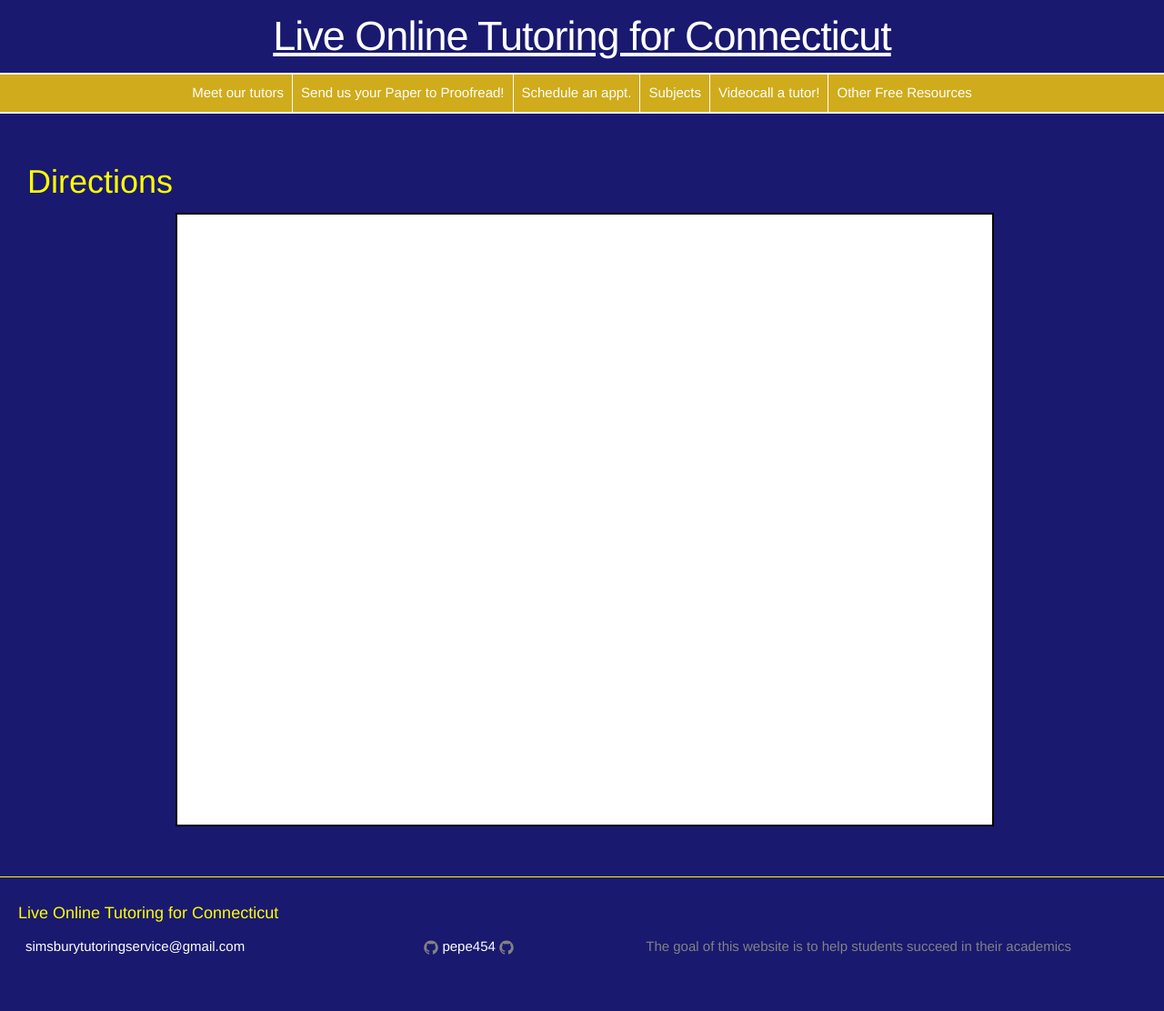
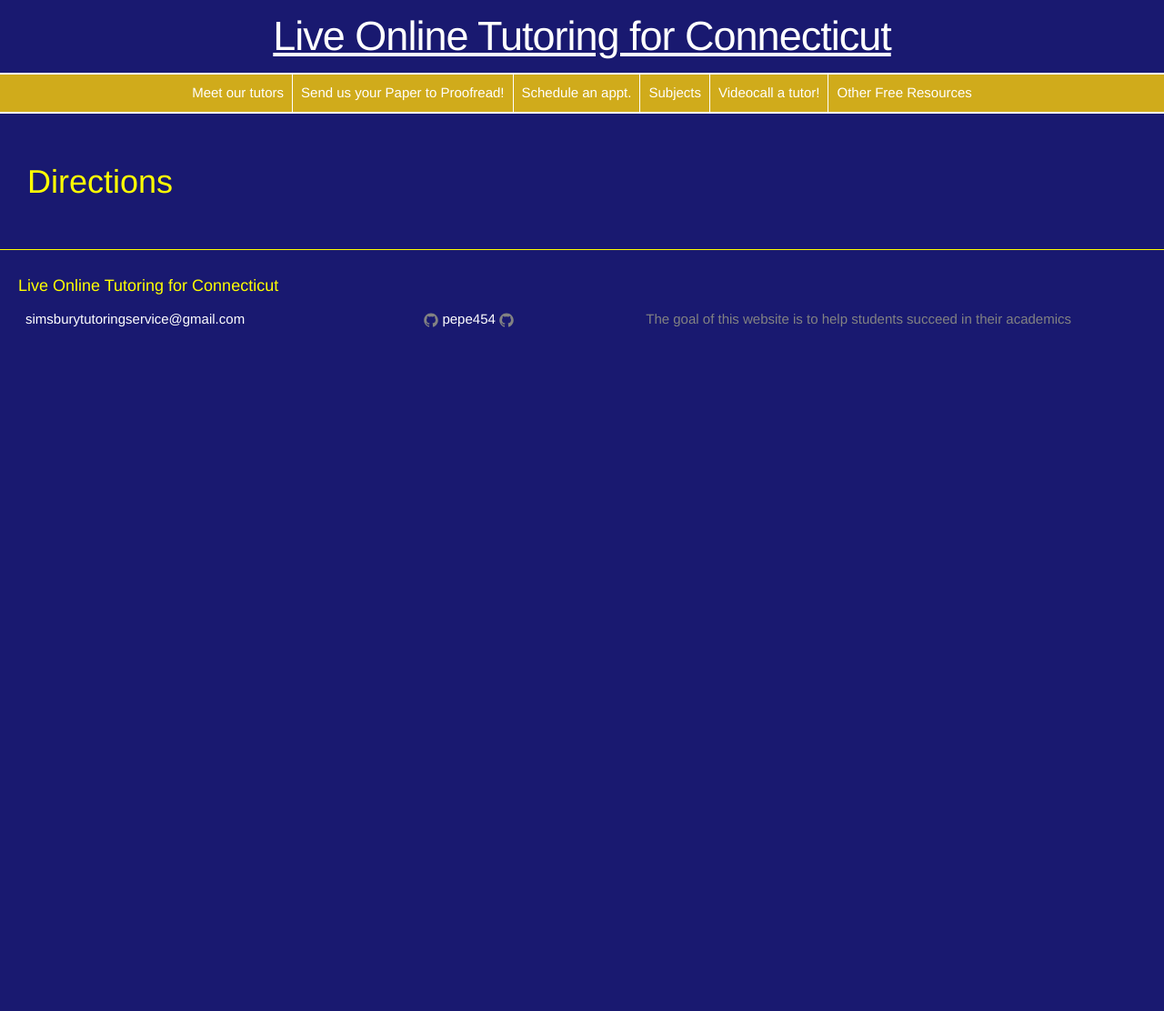
Before and after one commit to pepe454/pepe454.github.io, a Jekyll site: the page built from nav-bar/videocall.md, in a window 1280 px wide. Shown: the whole page at 91% size. Built offline with Jekyll 4.4.1, drawn with Linux system fonts in a browser that asks for light colours; comment, search, counter and statistics services are not loaded; after the commit the page ends 900 px from its top, so only the background shows below that.

Commit message:
Update videocall.md

```diff
--- a/nav-bar/videocall.md
+++ b/nav-bar/videocall.md
@@ -5,4 +5,5 @@
 ---
 
 <h1> Directions <h1>
-<iframe src="https://accounts.google.com/ServiceLogin?service=talk&passive=1209600&continue=https://hangouts.google.com/&followup=https://hangouts.google.com/#identifier" width="900" height="675" class="calendar" scrolling="yes"></iframe>
+<script src="https://apis.google.com/js/platform.js" async defer></script>
+<div class="g-hangout" data-render="createhangout"></div>
```
